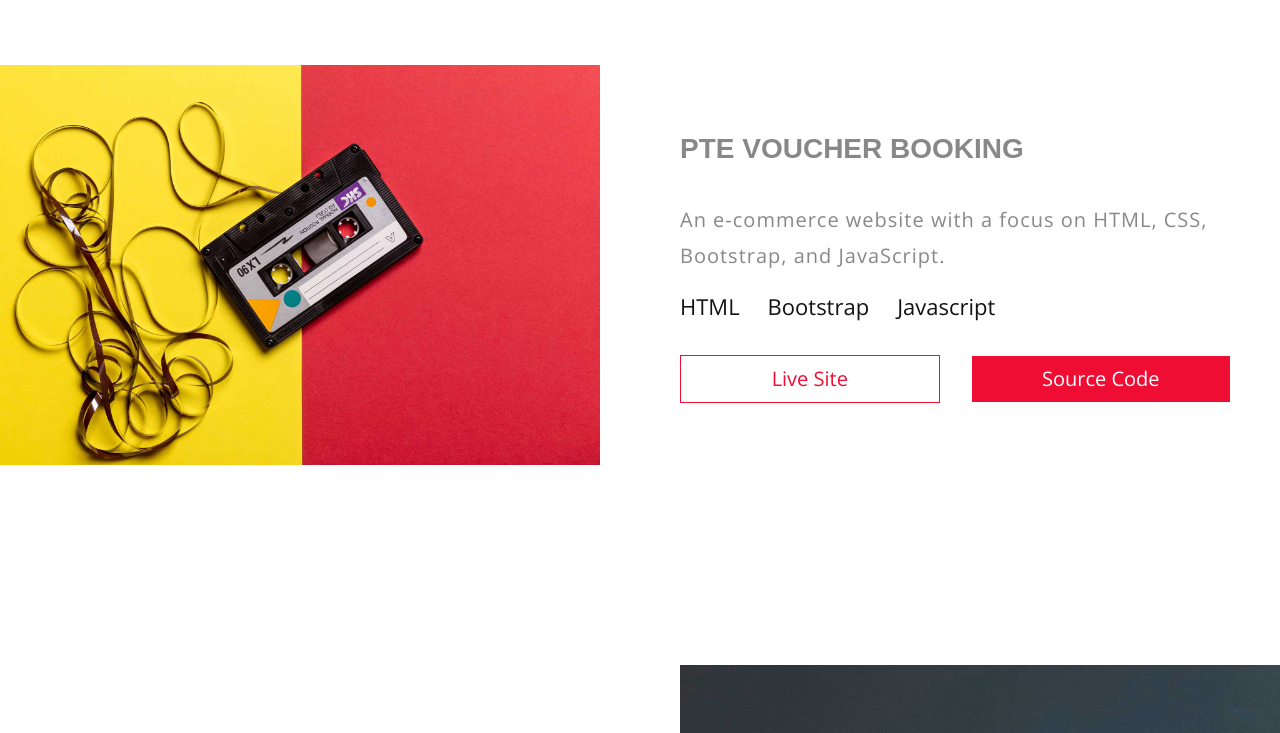
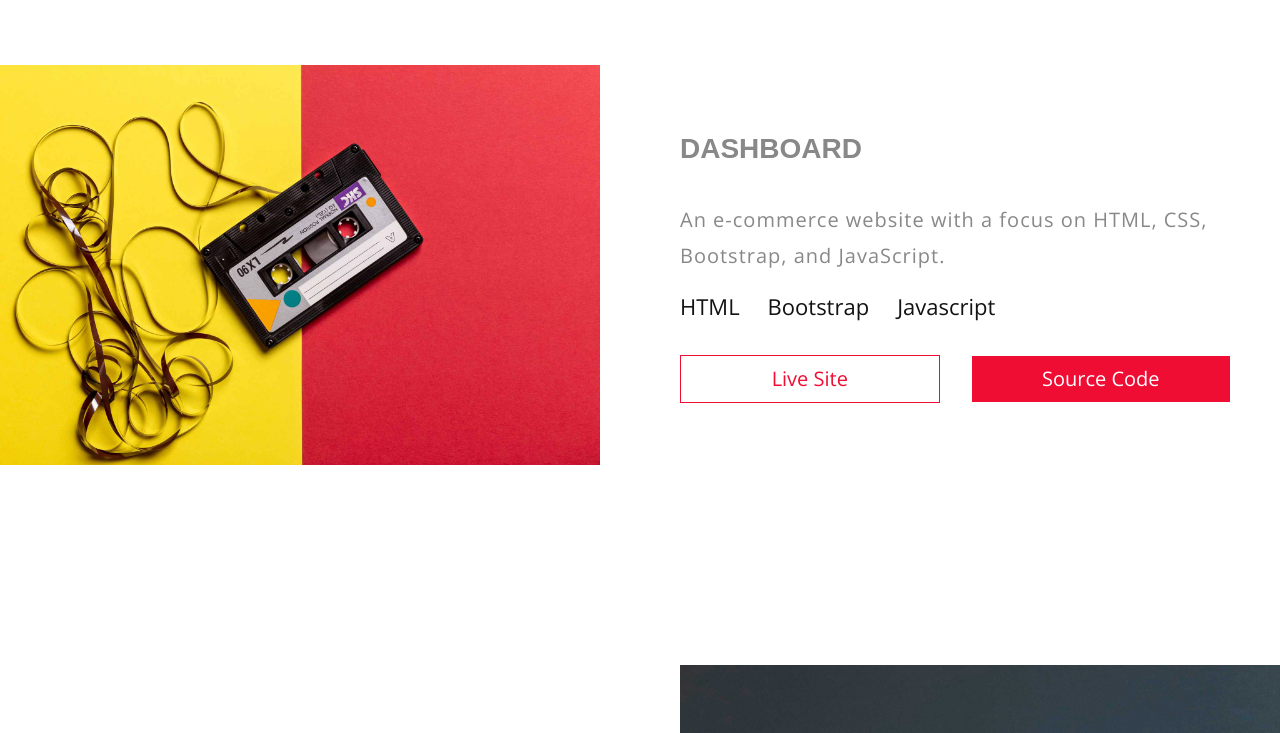
Before and after one commit to Arjun-Jhukal/arjun, a Next.js app: page / in a window 1280 px wide. Shown: the part 3220-3953 px from the top of the page. Built offline with nearby package versions, Linux system fonts and the light colour scheme.

Commit message:
updated the new project e-commerce

```diff
--- a/src/components/sections/recent-work/index.tsx
+++ b/src/components/sections/recent-work/index.tsx
@@ -40,7 +40,7 @@ export default function RecentWork() {
       },
     },
     {
-      title: "PTE Voucher Booking",
+      title: "Dashboard",
       techUsed: ["HTML", "Bootstrap", "Javascript"],
       liveLink: "#",
       sourceCode: "#",
@@ -51,10 +51,10 @@ export default function RecentWork() {
       },
     },
     {
-      title: "E-Commerce",
+      title: "Online Store 3.O",
       techUsed: ["HTML", "Bootstrap", "Javascript"],
-      liveLink: "#",
-      sourceCode: "#",
+      liveLink: "https://sasto-dukan.vercel.app/",
+      sourceCode: "https://github.com/Arjun-Jhukal/sasto-dukan",
       brief: "An e-commerce website with a focus on HTML, CSS, Bootstrap, and JavaScript.",
       image: {
         url: "/project-04.jpeg",
```
